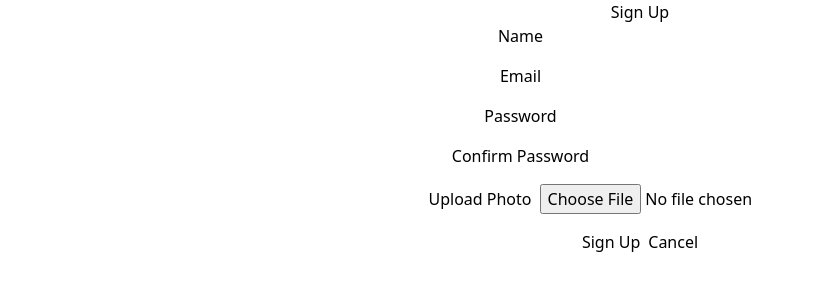
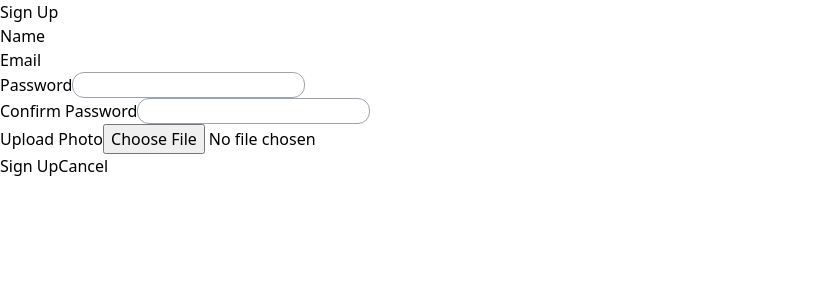
Before and after one commit to adamascencio/Hackathon-client, a React (Vite) app: page /signup in a window 1280 px wide. Shown: the top 300 px of the page, without its empty margins (0-814 px from the left). Built offline with nearby package versions, Linux system fonts and the light colour scheme.

Commit message:
setting up signup page

```diff
--- a/src/Components/ChangePasswordForm/ChangePasswordForm.module.css
+++ /dev/null
@@ -1,16 +0,0 @@
-.container {
-    display: flex;
-    flex-flow: column nowrap;
-    justify-content: center;
-    align-items: center;
-    margin-bottom: 50px;
-  }
-
-  .label,
-  .button {
-    margin-right: 0.5rem;
-  }
-
-  .inputContainer {
-    margin-bottom: 1rem;
-  }
--- a/src/Components/ChangePasswordForm/ChangePasswordForm.tsx
+++ b/src/Components/ChangePasswordForm/ChangePasswordForm.tsx
@@ -4,9 +4,6 @@ import { Link, useNavigate } from 'react-router-dom'
 
 // services
 import * as authService from '../../Services/authService'
-
-// stylesheets
-import styles from './ChangePasswordForm.module.css'
 
 // types
 import { AuthFormProps } from '../../Types/props'
@@ -50,10 +47,9 @@ const ChangePasswordForm = (props: AuthFormProps): JSX.Element => {
     <form
       autoComplete="off"
       onSubmit={handleSubmit}
-      className={styles.container}
     >
-      <div className={styles.inputContainer}>
-        <label htmlFor="password" className={styles.label}>
+      <div>
+        <label htmlFor="password">
           Current Password
         </label>
         <input
@@ -64,8 +60,8 @@ const ChangePasswordForm = (props: AuthFormProps): JSX.Element => {
           onChange={handleChange}
         />
       </div>
-      <div className={styles.inputContainer}>
-        <label htmlFor="newPassword" className={styles.label}>
+      <div>
+        <label htmlFor="newPassword">
           New Password
         </label>
         <input
@@ -76,8 +72,8 @@ const ChangePasswordForm = (props: AuthFormProps): JSX.Element => {
           onChange={handleChange}
         />
       </div>
-      <div className={styles.inputContainer}>
-        <label htmlFor="newPasswordConf" className={styles.label}>
+      <div>
+        <label htmlFor="newPasswordConf">
           Confirm New Password
         </label>
         <input
@@ -88,8 +84,8 @@ const ChangePasswordForm = (props: AuthFormProps): JSX.Element => {
           onChange={handleChange}
         />
       </div>
-      <div className={styles.inputContainer}>
-        <button disabled={isFormInvalid()} className={styles.button}>
+      <div>
+        <button disabled={isFormInvalid()}>
           Change Password
         </button>
         <Link to="/">
--- a/src/Components/NavBar/NavBar.tsx
+++ b/src/Components/NavBar/NavBar.tsx
@@ -24,7 +24,7 @@ const NavBar = (props: NavBarProps): JSX.Element => {
   <div className='fixed flex bottom-0 gap-16 p-4 text-3xl border-gray-400 bg-gray-300 border-[1px] mb-8 rounded-[100px] shadow-2xl'>
       {user ?
             <>
-          <NavLink to="/profiles"><AiFillHome/></NavLink>
+          <NavLink to="/"><AiFillHome/></NavLink>
           <NavLink to="/profiles"><CgMathDivide/></NavLink>
           <NavLink to="/profiles"><TbSwords/></NavLink>
           <NavLink to="/profiles"><BsFillPersonFill/></NavLink>
--- a/src/Components/SignupForm/SignupForm.module.css
+++ /dev/null
@@ -1,16 +0,0 @@
-.container {
-    display: flex;
-    flex-flow: column nowrap;
-    justify-content: center;
-    align-items: center;
-    margin-bottom: 50px;
-  }
-
-  .label,
-  .button {
-    margin-right: .5rem;
-  }
-
-  .inputContainer {
-    margin-bottom: 1rem;
-  }
--- a/src/Components/SignupForm/SignupForm.tsx
+++ b/src/Components/SignupForm/SignupForm.tsx
@@ -4,9 +4,6 @@ import { Link, useNavigate } from 'react-router-dom'
 
 // services
 import * as authService from '../../Services/authService'
-
-// stylesheets
-import styles from './SignupForm.module.css'
 
 // types
 import { AuthFormProps } from '../../Types/props'
@@ -59,50 +56,28 @@ const SignupForm = (props: AuthFormProps): JSX.Element => {
   }
 
   return (
-    <form
-      autoComplete="off"
-      onSubmit={handleSubmit}
-      className={styles.container}
-    >
-      <div className={styles.inputContainer}>
-        <label htmlFor="name" className={styles.label}>Name</label>
-        <input
-          type="text"
-          id="name"
-          value={name}
-          name="name"
-          onChange={handleChange}
-        />
+    <form autoComplete="off" onSubmit={handleSubmit}>
+
+      <div>
+        <label htmlFor="name" >Name</label>
+        <input type="text" value={name} name="name" onChange={handleChange}/>
       </div>
-      <div className={styles.inputContainer}>
-        <label htmlFor="email" className={styles.label}>
-          Email
-        </label>
-        <input
-          type="text"
-          id="email"
-          value={email}
-          name="email"
-          onChange={handleChange}
-        />
+
+      <div >
+        <label htmlFor="email" >Email</label>
+        <input type="text" value={email} name="email"onChange={handleChange}/>
       </div>
-      <div className={styles.inputContainer}>
-        <label htmlFor="password" className={styles.label}>
-          Password
-        </label>
-        <input
-          type="password"
-          id="password"
-          value={password}
-          name="password"
-          onChange={handleChange}
-        />
+
+      <div><label htmlFor="password">Password</label>
+        <input className="border-gray-400 border-[1px] rounded-xl" type="password" value={password} name="password" onChange={handleChange}/>
       </div>
-      <div className={styles.inputContainer}>
-        <label htmlFor="confirm" className={styles.label}>
+
+      <div>
+        <label htmlFor="confirm">
           Confirm Password
         </label>
         <input
+        className="border-gray-400 border-[1px] rounded-xl"
           type="password"
           id="confirm"
           value={passwordConf}
@@ -110,8 +85,8 @@ const SignupForm = (props: AuthFormProps): JSX.Element => {
           onChange={handleChange}
         />
       </div>
-      <div className={styles.inputContainer}>
-        <label htmlFor="photo-upload" className={styles.label}>
+      <div>
+        <label htmlFor="photo-upload">
           Upload Photo
         </label>
         <input
@@ -121,10 +96,9 @@ const SignupForm = (props: AuthFormProps): JSX.Element => {
           onChange={handleChangePhoto}
         />
       </div>
-      <div className={styles.inputContainer}>
+      <div>
         <button
           disabled={isFormInvalid() || isSubmitted}
-          className={styles.button}
         >
           {!isSubmitted ? "Sign Up" : "🚀 Sending..."}
         </button>
--- a/src/pages/ChangePassword/ChangePassword.module.css
+++ /dev/null
@@ -1,5 +0,0 @@
-.container {
-  display: flex;
-  align-items: center;
-  flex-direction: column;
-}
--- a/src/pages/ChangePassword/ChangePassword.tsx
+++ b/src/pages/ChangePassword/ChangePassword.tsx
@@ -2,10 +2,8 @@
 import { useState } from 'react'
 
 // components
-import ChangePasswordForm from '../../components/ChangePasswordForm/ChangePasswordForm'
+import ChangePasswordForm from '../../Components/ChangePasswordForm/ChangePasswordForm'
 
-// stylesheets
-import styles from './ChangePassword.module.css'
 
 // types
 interface ChangePasswordProps {
@@ -18,7 +16,7 @@ const ChangePassword = (props: ChangePasswordProps): JSX.Element => {
   const updateMessage = (msg: string): void => setMessage(msg)
 
   return (
-    <main className={styles.container}>
+    <main>
       <h1>Change Password</h1>
       <p>{message}</p>
       <ChangePasswordForm {...props} updateMessage={updateMessage} />
--- a/src/pages/Signup/Signup.module.css
+++ /dev/null
@@ -1,5 +0,0 @@
-.container {
-    display: flex;
-    align-items: center;
-    flex-direction: column;
-  }
--- a/src/pages/Signup/Signup.tsx
+++ b/src/pages/Signup/Signup.tsx
@@ -2,10 +2,7 @@
 import { useState } from 'react'
 
 // components
-import SignupForm from '../../components/SignupForm/SignupForm'
-
-// stylesheets
-import styles from './Signup.module.css'
+import SignupForm from '../../Components/SignupForm/SignupForm'
 
 // types
 interface SignupProps {
@@ -18,9 +15,8 @@ const Signup = (props: SignupProps): JSX.Element => {
   const updateMessage = (msg: string): void => setMessage(msg)
 
   return (
-    <main className={styles.container}>
+    <main>
       <h1>Sign Up</h1>
-      <p>{message}</p>
       <SignupForm {...props} updateMessage={updateMessage} />
     </main>
   )
```
